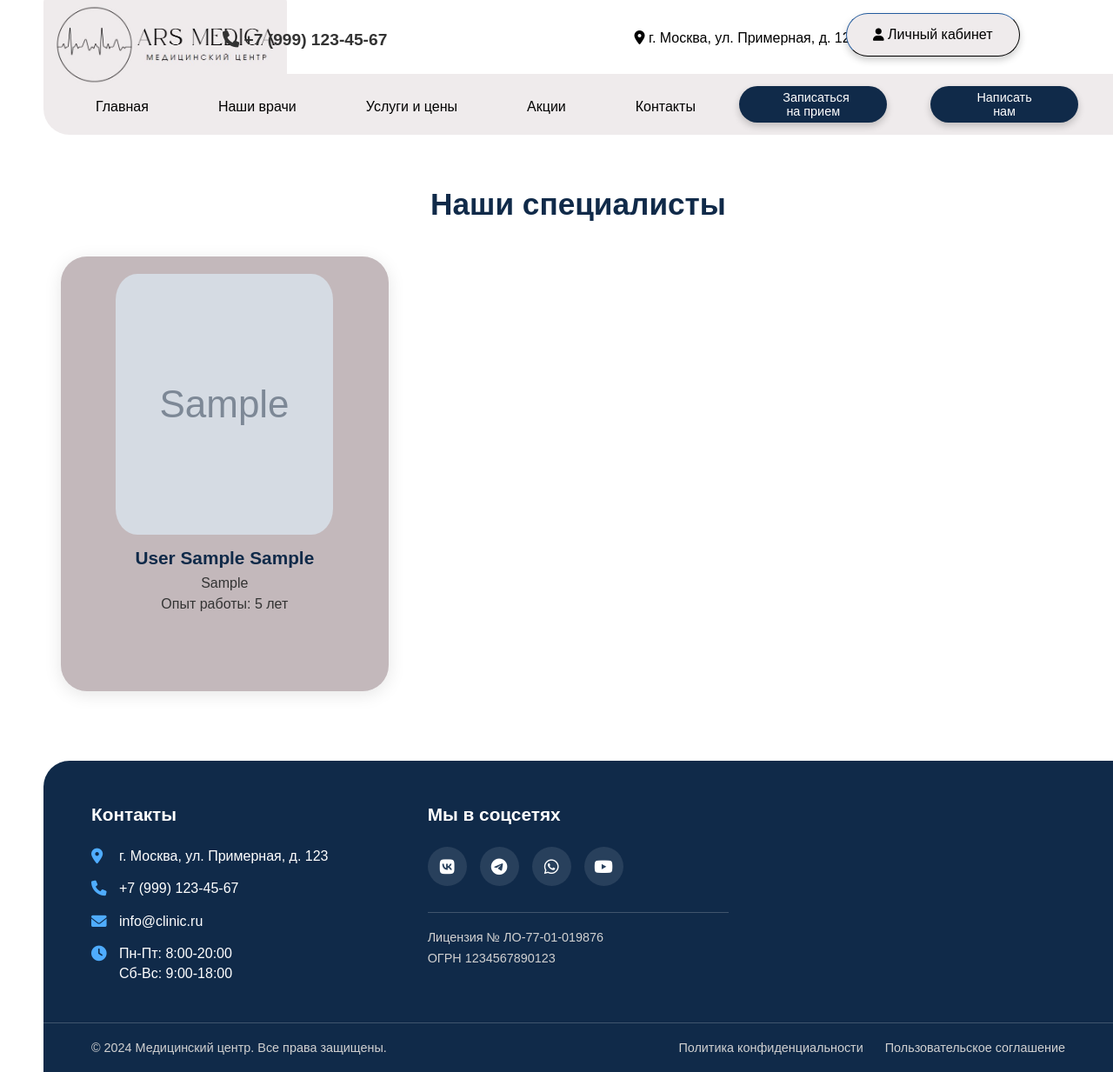
After one commit to Banshee0802/ArsMed, a Django app: page /doctors/ in a window 1280 px wide. The commit adds this page. Shown: the whole page at 87% size. Run offline with Django 5.2, Linux system fonts and the light colour scheme; tables that the repository leaves empty hold one stand-in row (values such as "Sample post"); grey boxes marked "Sample" are stand-in pictures; some web fonts are replaced.

Commit message:
создание модели Doctor, views.py, urls.py, составление шаблонов и их отображение

```diff
--- a/core/admin.py
+++ b/core/admin.py
@@ -1,6 +1,7 @@
 from django.contrib import admin
-from .models import HeroCard, SmallCard, SquareCard
+from .models import HeroCard, SmallCard, SquareCard, Doctor
 
 admin.site.register(HeroCard)
 admin.site.register(SmallCard)
 admin.site.register(SquareCard)
+admin.site.register(Doctor)
--- a/core/models.py
+++ b/core/models.py
@@ -1,5 +1,7 @@
 from django.db import models
 from django.utils.text import slugify
+from django.urls import reverse
+from datetime import date
 
 class HeroCard(models.Model):
     title = models.CharField(max_length=200, verbose_name="Заголовок")
@@ -37,6 +39,7 @@ class SmallCard(models.Model):
 class SquareCard(models.Model):
     title = models.CharField(max_length=200, verbose_name="Заголовок")
     image = models.ImageField(upload_to="square_cards/", blank=True, null=True, verbose_name="Изображение")
+    description = models.TextField(blank=True, null=True, verbose_name="Описание")
     is_active = models.BooleanField(default=True, verbose_name="Активна")
     slug = models.SlugField(max_length=200, unique=True, blank=True)
 
@@ -47,3 +50,44 @@ class SquareCard(models.Model):
 
     def __str__(self):
         return self.title
+
+    def get_absolute_url(self):
+        return reverse('square_card_detail', kwargs={'slug': self.slug})
+
+
+class Doctor(models.Model):
+    last_name = models.CharField(max_length=50, verbose_name="Фамилия")
+    first_name = models.CharField(max_length=50, verbose_name="Имя")
+    patronymic = models.CharField(max_length=50, blank=True, null=True, verbose_name="Отчество")
+    specialization = models.CharField(max_length=200, verbose_name="Специальность")
+    start_work_year = models.PositiveIntegerField(verbose_name="Год начала работы")
+    description = models.TextField(blank=True, null=True, verbose_name="Описание")
+    photo = models.ImageField(upload_to="doctors/", blank=True, null=True, verbose_name="Фото")
+    slug = models.SlugField(max_length=200, unique=True, blank=True)
+
+    def __str__(self):
+        # Если есть отчество
+        if self.patronymic:
+            return f"{self.last_name} {self.first_name} {self.patronymic}"
+        return f"{self.last_name} {self.first_name}"
+
+    @property
+    def experience(self):
+        years = date.today().year - self.start_work_year
+        if years % 10 == 1 and years % 100 != 11:
+            return f"{years} год"
+        elif 2 <= years % 10 <= 4 and not 12 <= years % 100 <= 14:
+            return f"{years} года"
+        else:
+            return f"{years} лет"
+
+    def save(self, *args, **kwargs):
+        if not self.slug:
+            base_slug = slugify(f"{self.last_name} {self.first_name} {self.patronymic or ''}")
+            slug = base_slug
+            num = 1
+            while Doctor.objects.filter(slug=slug).exists():
+                slug = f"{base_slug}-{num}"
+                num += 1
+            self.slug = slug
+        super().save(*args, **kwargs)
--- /dev/null
+++ b/core/static/navbar/doctors_list.css
@@ -0,0 +1,101 @@
+.doctors-section {
+    margin-top: 60px;
+    margin-left: 50px;
+    width: calc(100% - 50px);
+    padding: 0 20px;
+}
+
+.doctors-container {
+    display: grid;
+    grid-template-columns: repeat(3, 1fr);
+    gap: 30px;
+    max-width: 1200px;
+    margin: 0 auto;
+}
+
+.doctor-card {
+    background-color: #c3b8bb;
+    border-radius: 30px;
+    overflow: hidden;
+    box-shadow: 0 4px 20px rgba(0,0,0,0.1);
+    transition: all 0.3s ease;
+    display: flex;
+    flex-direction: column;
+    align-items: center;
+    text-align: center;
+    padding: 20px;
+    height: 500px;
+}
+
+.doctor-card:hover {
+    transform: translateY(-5px);
+    box-shadow: 0 8px 25px rgba(0,0,0,0.15);
+}
+
+.doctor-photo {
+    width: 250px;
+    height: 300px;
+    border-radius: 10%;
+    margin-bottom: 15px;
+}
+
+.doctor-photo.placeholder {
+    background-color: #efebec;
+    display: flex;
+    justify-content: center;
+    align-items: center;
+    color: #102a49;
+    font-weight: bold;
+    font-size: 1rem;
+}
+
+.doctor-info h3 {
+    font-family: 'Evolventa', Arial, sans-serif;
+    font-size: 1.3rem;
+    color: #102a49;
+    margin-bottom: 8px;
+    font-weight: bold;
+}
+
+.doctor-info .specialization,
+.doctor-info .experience {
+    font-family: 'Evolventa', Arial, sans-serif;
+    color: #333;
+    margin-bottom: 6px;
+    font-size: 1rem;
+}
+
+.doctor-info .card-btn {
+    text-decoration: none;
+    background-color: #102a49;
+    color: white;
+    padding: 8px 20px;
+    border-radius: 30px;
+    font-weight: 500;
+    transition: all 0.3s ease;
+    display: inline-block;
+}
+
+.doctor-info .card-btn:hover {
+    background-color: #0d1f36;
+    transform: translateY(-2px);
+    box-shadow: 0 6px 12px rgba(0,0,0,0.3);
+}
+
+/* Адаптив */
+@media (max-width: 1024px) {
+    .doctors-container {
+        grid-template-columns: repeat(2, 1fr);
+    }
+}
+
+@media (max-width: 768px) {
+    .doctors-container {
+        grid-template-columns: 1fr;
+    }
+
+    .doctors-section {
+        margin-left: 20px;
+        width: calc(100% - 20px);
+    }
+}
--- a/core/templates/core/base.html
+++ b/core/templates/core/base.html
@@ -7,6 +7,7 @@
     <meta name="viewport" content="width=device-width, initial-scale=1.0">
     <title>{% block title %}{% endblock title %}</title>
     <link rel="stylesheet" href="{% static 'core/css/style.css' %}">
+    {% block extra_css %}{% endblock %}
     {% comment %} <link rel="stylesheet" href="{% static 'core/css/mobile.css' %}"> {% endcomment %}
     <link href="https://fonts.cdnfonts.com/css/evolventa" rel="stylesheet">
     <link rel="stylesheet" href="https://cdnjs.cloudflare.com/ajax/libs/font-awesome/6.0.0/css/all.min.css">
@@ -44,7 +45,7 @@
                     <a href="{% url 'home' %}" class="nav-link">Главная</a>
                 </li>
                 <li class="nav-item">
-                    <a href="#" class="nav-link">Наши врачи</a>
+                    <a href="{% url 'doctors_list' %}" class="nav-link">Наши врачи</a>
                 </li>
                 <li class="nav-item">
                     <a href="#" class="nav-link">Услуги и цены</a>
--- a/core/templates/core/hero_card_detail.html
+++ b/core/templates/core/hero_card_detail.html
@@ -1,10 +1,4 @@
 {% comment %} {% extends "core/base.html" %}
 {% block content %}
 
-    <div class="left-card big-card">
-        <h1>{{ object.title }}</h1>
-        <img src="{{ object.image.url }}" alt="{{ object.title }}">
-        <p>{{ object.subtitle }}</p>
-        <a href="{{ object.button_url }}" class="card-btn">{{ object.button_text }}</a>
-    </div>
 {% endblock %} {% endcomment %}
--- /dev/null
+++ b/core/templates/navbar/doctors_list.html
@@ -0,0 +1,28 @@
+{% extends "core/base.html" %}
+{% load static %}
+
+{% block extra_css %}
+<link rel="stylesheet" href="{% static 'navbar/doctors_list.css' %}">
+{% endblock extra_css %}
+
+{% block content %}
+<div class="doctors-section">
+    <h2 class="section-title">Наши специалисты</h2>
+    <div class="doctors-container">
+        {% for doctor in doctors %}
+        <div class="doctor-card">
+            {% if doctor.photo %}
+            <img src="{{ doctor.photo.url }}" alt="{{ doctor }}" class="doctor-photo">
+            {% else %}
+            <div class="doctor-photo placeholder">Фото</div>
+            {% endif %}
+            <div class="doctor-info">
+                <h3>{{ doctor.last_name }} {{ doctor.first_name }}{% if doctor.patronymic %} {{ doctor.patronymic }}{% endif %}</h3>
+                <p class="specialization">{{ doctor.specialization }}</p>
+                <p class="experience">Опыт работы: {{ doctor.experience }}</p>
+            </div>
+        </div>
+        {% endfor %}
+    </div>
+</div>
+{% endblock content %}
--- a/core/urls.py
+++ b/core/urls.py
@@ -1,9 +1,10 @@
 from django.urls import path
 from .views import (
-    HomeView, SquareCardDetailView
+    HomeView, SquareCardDetailView, DoctorsListView
 )
 
 urlpatterns = [
     path('', HomeView.as_view(), name="home"),
-    path('info-card/<slug:slug>/', SquareCardDetailView.as_view, name='square_card_detail'),
+    path('info-card/<slug:slug>/', SquareCardDetailView.as_view(), name='square_card_detail'),
+    path('doctors/', DoctorsListView.as_view(), name='doctors_list'),
 ]
--- a/core/views.py
+++ b/core/views.py
@@ -1,7 +1,7 @@
 from django.shortcuts import render
 from django.shortcuts import get_object_or_404
 from django.views.generic import TemplateView, ListView, DetailView
-from .models import HeroCard, SmallCard, SquareCard
+from .models import HeroCard, SmallCard, SquareCard, Doctor
 
 
 class HomeView(TemplateView):
@@ -19,6 +19,17 @@ class SquareCardDetailView(DetailView):
     model = SquareCard
     template_name = "core/square_card_detail.html"
     context_object_name = "card"
+    slug_field = 'slug'
+    slug_url_kwarg = 'slug'
 
     def get_object(self):
         return get_object_or_404(SquareCard, slug=self.kwargs['slug'])
+
+
+class DoctorsListView(ListView):
+    model = Doctor
+    template_name="navbar/doctors_list.html"
+    context_object_name='doctors'
+
+    def get_queryset(self):
+        return Doctor.objects.all()
```
Also changed, not shown: core/migrations/0006_doctor.py (added).
